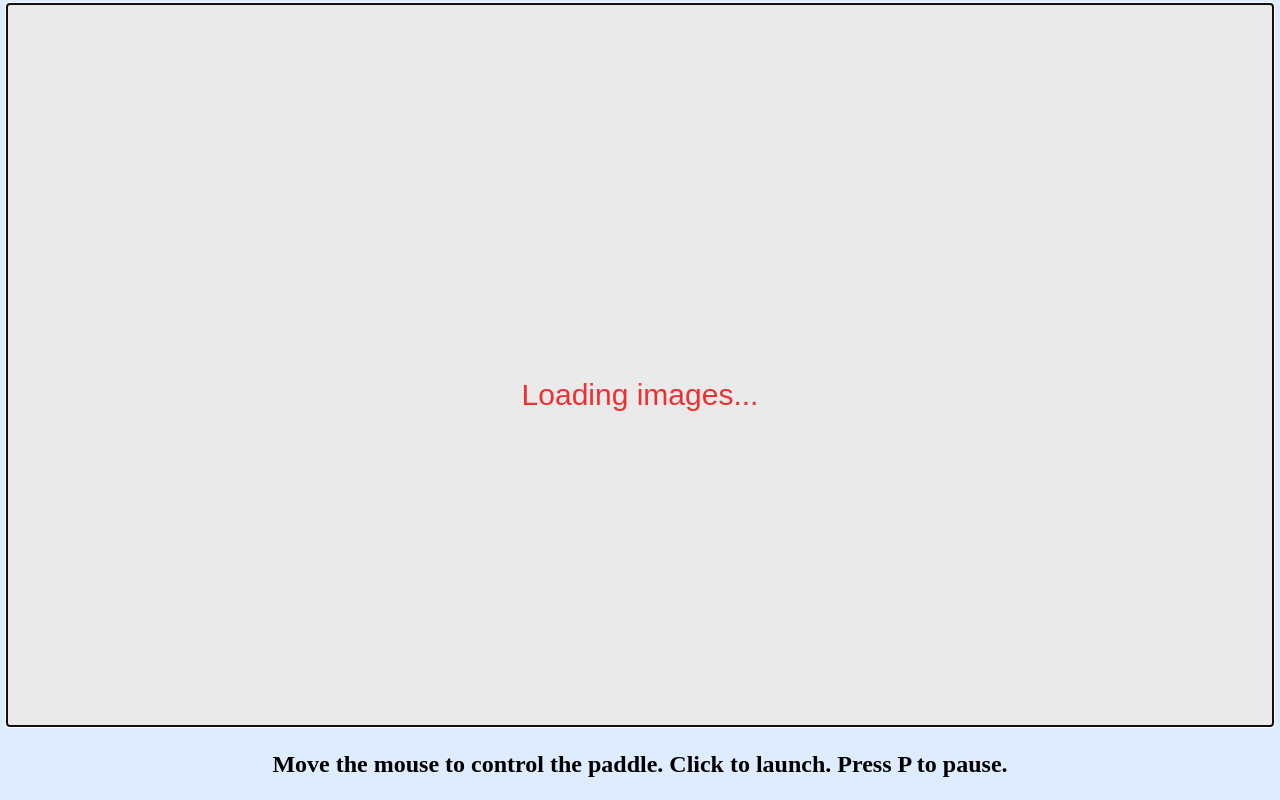
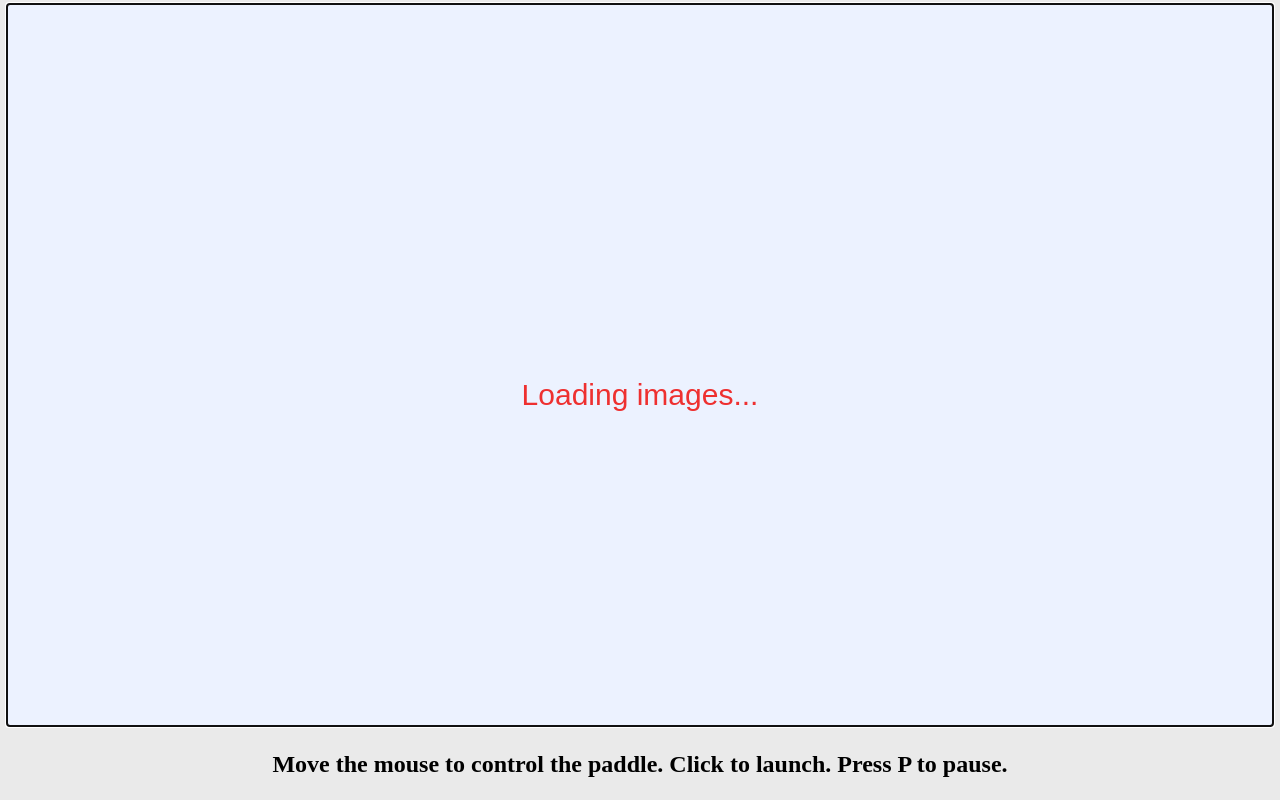
Before and after one commit to exscape/breakout-clone, a website built with Parcel: page index.htm in a window 1280 px wide. Built offline with nearby package versions, Linux system fonts and the light colour scheme; files whose address does not match are found by name.

Commit message:
Color tweaking

```diff
--- a/src/Game.ts
+++ b/src/Game.ts
@@ -294,7 +294,7 @@ export class Game {
 
     drawFrame() {
         // Clear the frame
-        this.ctx.fillStyle = "#eaeaea";
+        this.ctx.fillStyle = this.settings.canvasBackground;
         this.ctx.fillRect(0, 0, this.settings.canvasWidth, this.settings.canvasHeight);
 
         if (!this.loadingCompleted) {
--- a/src/Settings.ts
+++ b/src/Settings.ts
@@ -6,5 +6,6 @@ export type Settings = {
     paddleThickness: number,
     ballSpeed: number,
     brickWidth: number
-    brickHeight: number
+    brickHeight: number,
+    canvasBackground: string
 };
--- a/src/main.ts
+++ b/src/main.ts
@@ -22,7 +22,8 @@ window.addEventListener('DOMContentLoaded', () => {
         paddleThickness: 25,
         ballSpeed: 0.75,
         brickWidth: 86,
-        brickHeight: 25
+        brickHeight: 25,
+        canvasBackground: "#ecf2ff" // "#ddedff" // #eaeaea
     }
 
     canvasElement.width = settings.canvasWidth;
--- a/styles.css
+++ b/styles.css
@@ -1,5 +1,6 @@
 body {
-    background-color: #ddedff;
+/*    background-color: #ddedff; */
+    background-color: #eaeaea;
     margin: 0;
 }
 
```
